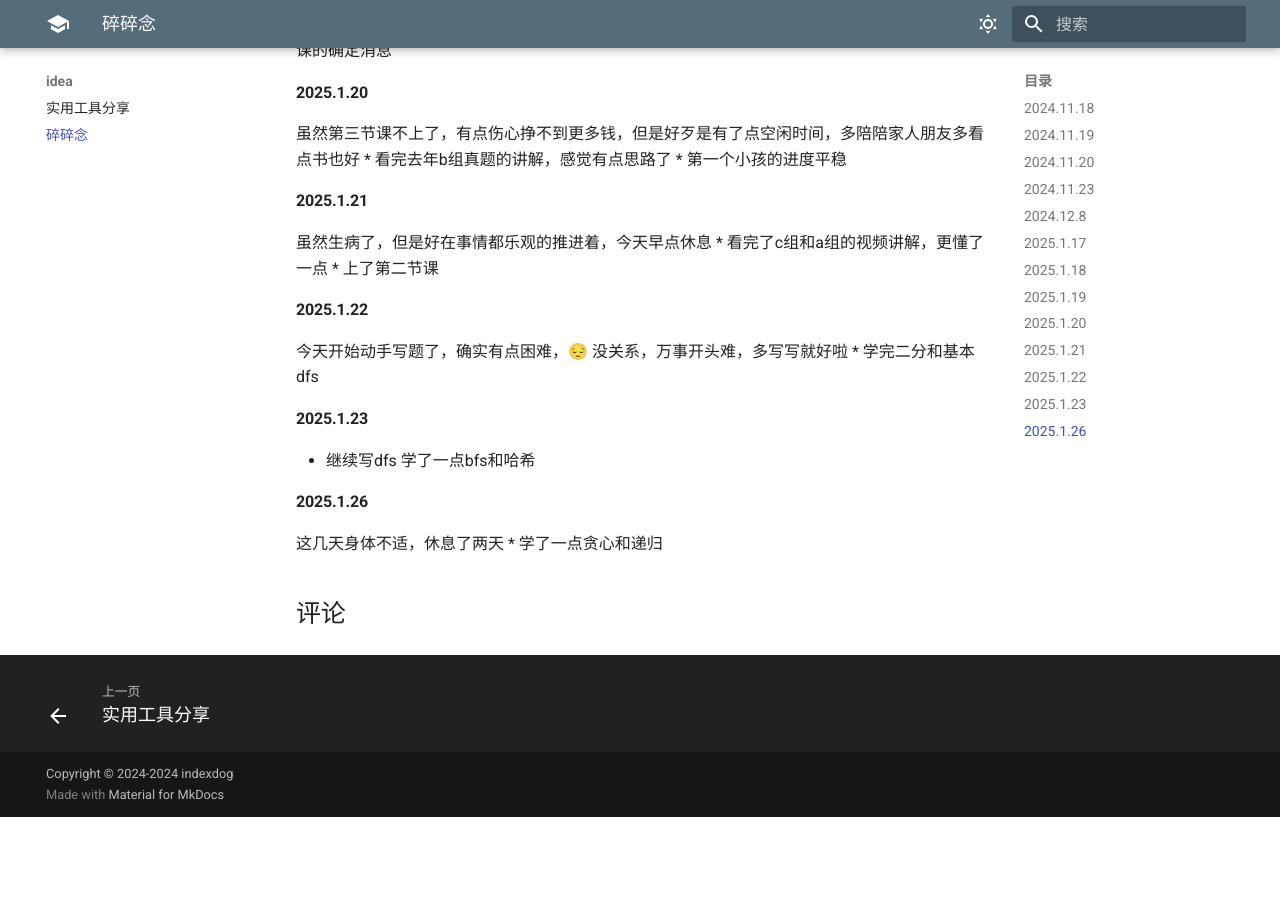
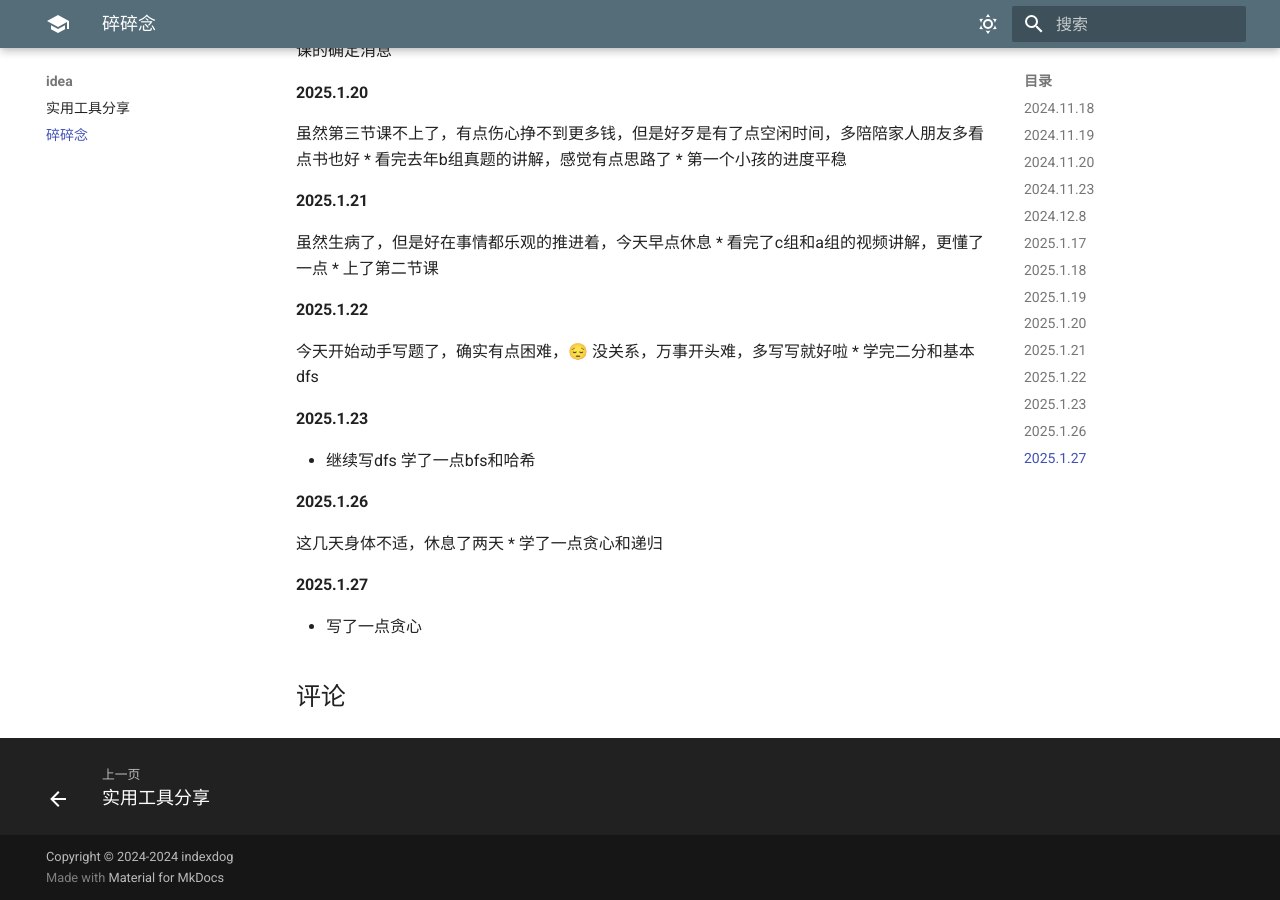
Before and after one commit to indexdog/indexdog.github.io, an MkDocs documentation site: the page built from docs/blog/chat.md, in a window 1280 px wide and 900 px high, scrolled down 1523 px. Built offline with MkDocs 1.6.1 and Material for MkDocs 9.7.7, drawn with Linux system fonts in a browser that asks for light colours; comment, search, counter and statistics services are not loaded; before the commit the page ends 2340 px from its top, so only the background shows below that.

Commit message:
Update chat.md

```diff
--- a/docs/blog/chat.md
+++ b/docs/blog/chat.md
@@ -82,3 +82,6 @@ nemu我日/死你
 #### 2025.1.26
 这几天身体不适，休息了两天
 * 学了一点贪心和递归
+
+#### 2025.1.27
+* 写了一点贪心
```
